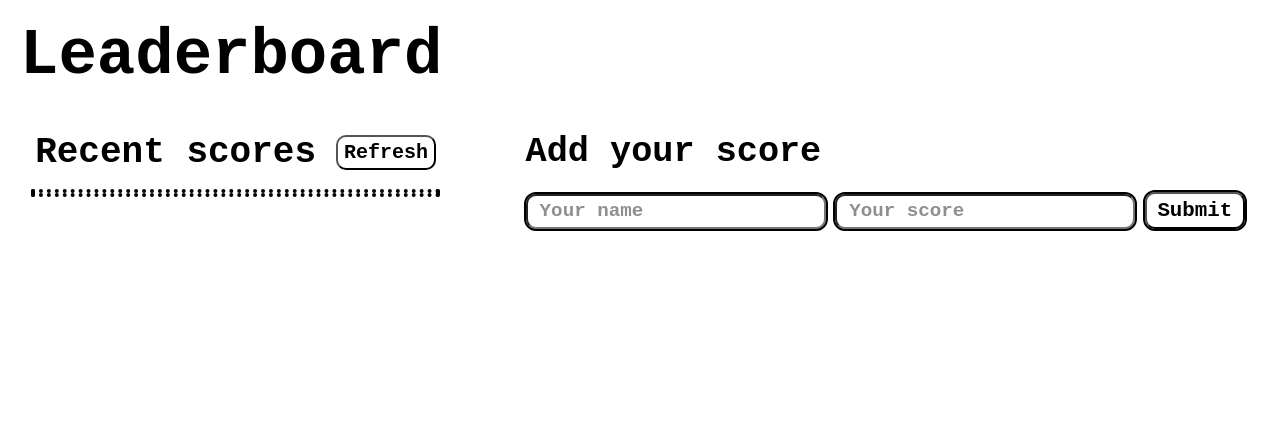
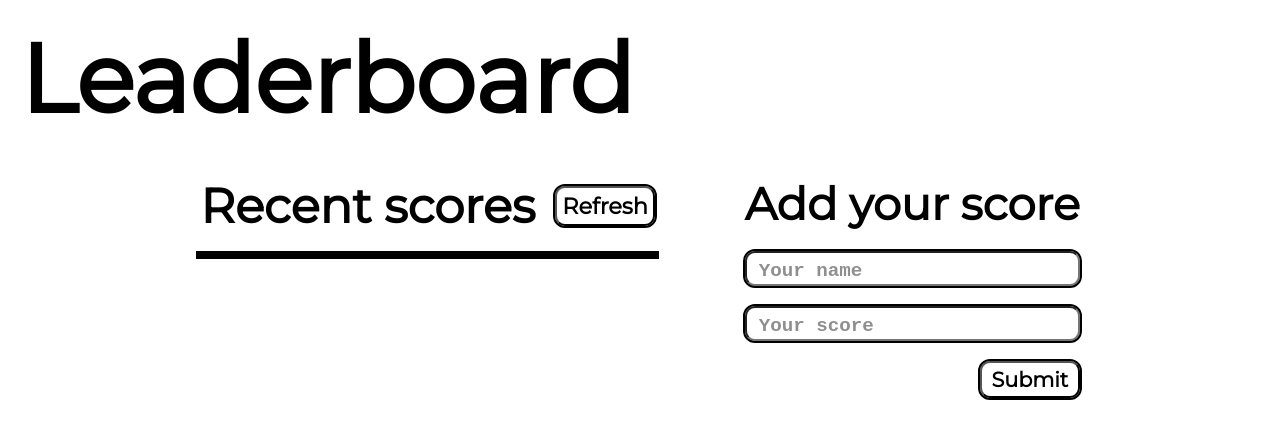
Before and after one commit to Botlhale-Setou/Leaderboard, a website built with webpack: page src/index.html in a window 1280 px wide. Built offline with nearby package versions, Linux system fonts and the light colour scheme; no server answers.

Commit message:
Complete final touches

```diff
--- a/src/index.html
+++ b/src/index.html
@@ -4,6 +4,7 @@
 	<meta charset="UTF-8">
 	<meta http-equiv="X-UA-Compatible" content="IE=edge">
 	<meta name="viewport" content="width=device-width, initial-scale=1.0">
+	<link rel="stylesheet" href="https://fonts.googleapis.com/css?family=Montserrat">
 	<title>Leaderboard</title>
 </head>
 <body>
@@ -18,7 +19,7 @@
 				<button id="refresh-btn" type="button">Refresh</button>
 			</header>
 
-			<div class="" id="oui-scores">
+			<div class="work" id="oui-scores">
 				<!-- Content created dynamically -->
 			</div>
 
@@ -27,7 +28,7 @@
 		<div class="" id="input-UI">
 
 			<h2 class="" id="iui-title">Add your score</h2>
-      <form id="inputForm">
+      <form class="input-form">
 				<input id="iui-name" type="text" placeholder="Your name">
 				<input id="iui-score" type="number" placeholder="Your score">
 				<button id="submit-btn" type="submit">Submit</button>
--- a/src/index.js
+++ b/src/index.js
@@ -13,7 +13,7 @@
     render(scorelist);
 });
 
-const form = document.querySelector('#inputForm');
+const form = document.querySelector('.input-form');
 form.addEventListener('submit', async (e) => {
     e.preventDefault();
 
--- a/src/modules/render.js
+++ b/src/modules/render.js
@@ -7,6 +7,6 @@
     }
 
     scores.sort((a, b) => b.score - a.score).forEach((score) => {
-        outputDiv.innerHTML += `<p>${score.user}: ${score.score}</p>`;
+        outputDiv.innerHTML += `<p class="entry">&nbsp;&#9;${score.user}: ${score.score}</p>`;
     });
 };
--- a/src/styles.css
+++ b/src/styles.css
@@ -2,7 +2,7 @@
   margin: 0;
   padding: 0;
   box-sizing: border-box;
-  font-family: 'Courier New', Courier, monospace;
+  font-family: 'Montserrat', sans-serif;
 }
 
 ::placeholder {
@@ -20,7 +20,7 @@
 
 #title {
   margin: 20px;
-  font-size: 4rem;
+  font-size: 6rem;
 }
 
 #main-UI {
@@ -47,32 +47,37 @@
   display: flex;
   align-items: center;
   justify-content: space-between;
-  font-size: 1.5rem;
+  font-size: 2rem;
 }
 
 #refresh-btn {
-  font-size: 1.25rem;
+  font-size: 1.4rem;
   margin-left: 20px;
   background-color: white;
-  height: 35px;
+  height: 40px;
   width: 100px;
   font-weight: 600;
   border-radius: 10px;
+  outline: 2px solid black;
 }
 
 #oui-scores {
-  outline: 4px dotted black;
+  outline: 4px solid black;
   margin-top: 20px;
 }
 
+.entry:nth-child(odd) {
+  background-color: gray;
+}
+
 #iui-title {
-  font-size: 2.2rem;
+  font-size: 2.8rem;
 }
 
 #iui-name {
   margin-top: 20px;
   height: 35px;
-  width: 300px;
+  width: 100%;
   outline: 2px solid black;
   padding-left: 6px;
   font-size: 1.2rem;
@@ -83,7 +88,7 @@
 #iui-score {
   margin-top: 20px;
   height: 35px;
-  width: 300px;
+  width: 100%;
   outline: 2px solid black;
   padding-left: 6px;
   font-size: 1.2rem;
@@ -102,3 +107,17 @@
   font-size: 1.3rem;
   outline: 2px solid black;
 }
+
+.entry {
+  font-size: 1.2rem;
+  font-weight: 600;
+  height: 35px;
+  display: flex;
+  flex-direction: column;
+  justify-content: center;
+}
+
+.input-form {
+  display: flex;
+  flex-direction: column;
+}
```
Also changed, not shown: dist/index.html, dist/main.js.
